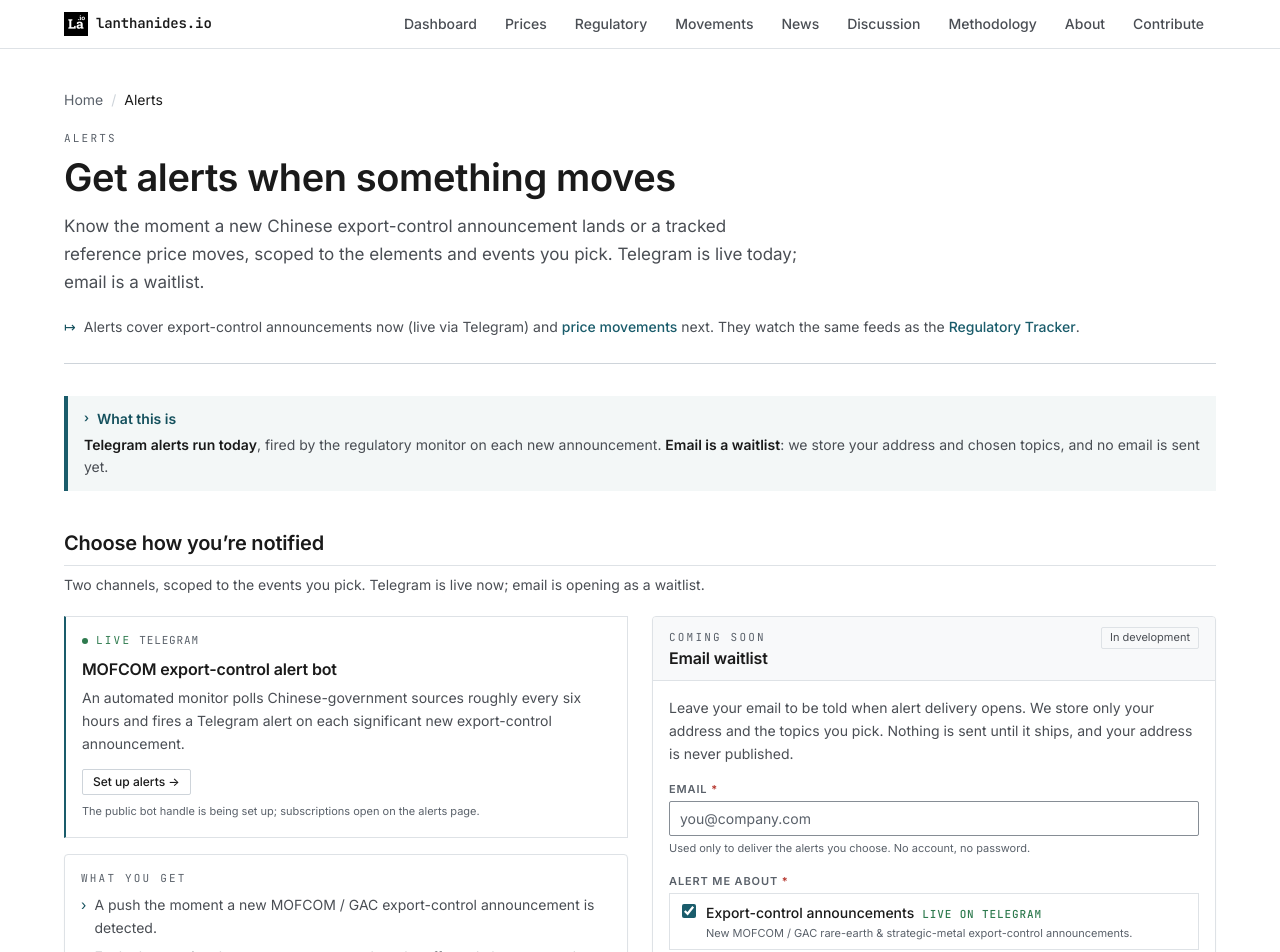
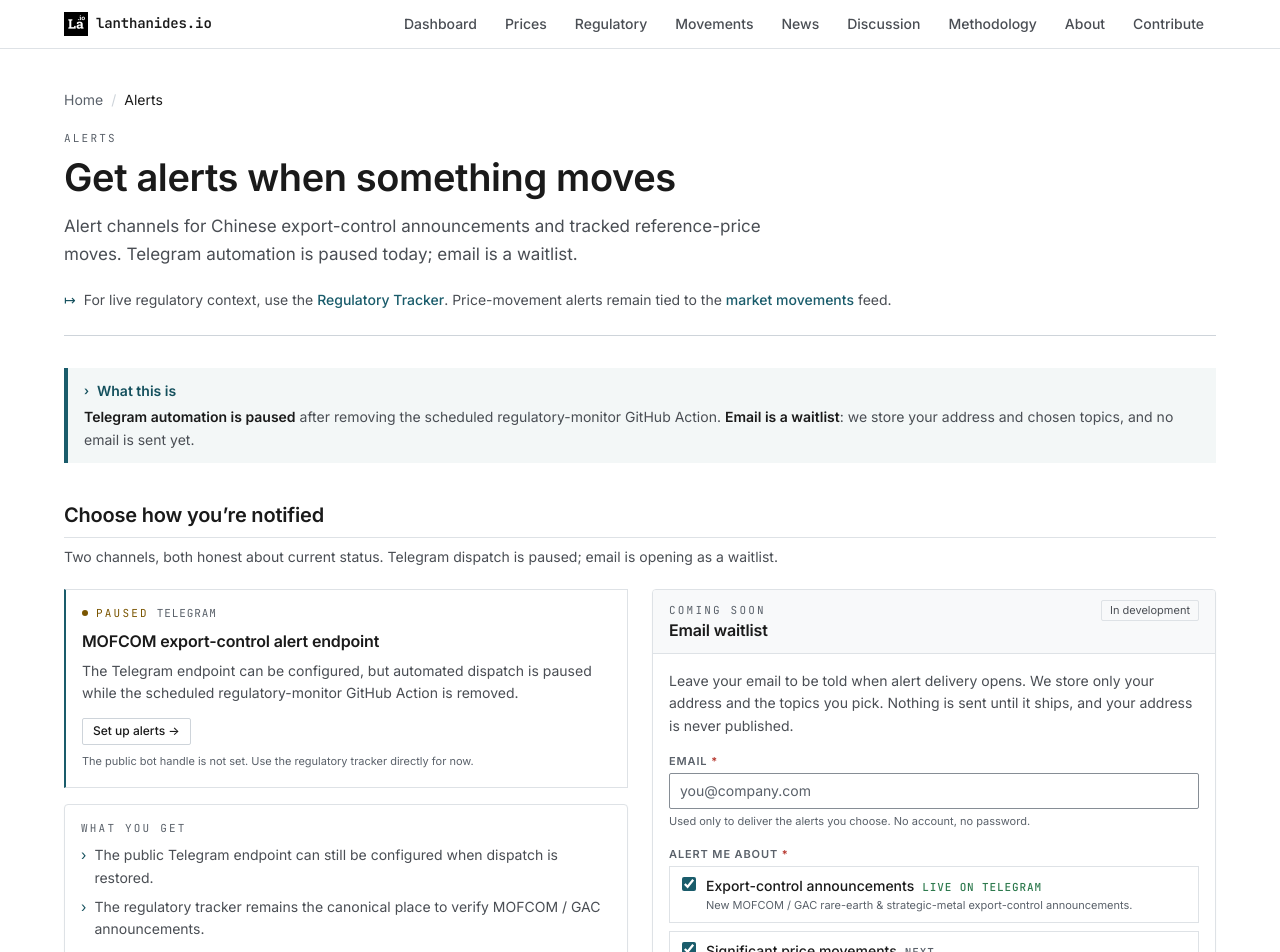
Before and after one commit to mironovb/lanthanides.io, a Next.js app: page /alerts in a window 1280 px wide. Shown: the top 952 px of the page. Built offline with nearby package versions, Linux system fonts and the light colour scheme; no server answers.

Commit message:
Remove scheduled regulatory monitor action

```diff
--- a/app/alerts/page.tsx
+++ b/app/alerts/page.tsx
@@ -3,9 +3,8 @@
  * Chinese export-control announcement lands or a tracked price moves. Two
  * channels, each honest about status:
  *
- *   • Telegram: LIVE. The regulatory monitor already dispatches alerts; this
- *     places the prompt-16 TelegramBadge subscribe CTA (real bot link via
- *     NEXT_PUBLIC_TELEGRAM_BOT_URL, else routes here with a maintainer note).
+ *   • Telegram: PAUSED. The endpoint can be configured, but automated dispatch is
+ *     paused after removing the scheduled regulatory-monitor GitHub Action.
  *   • Email: WAITLIST. A capture form POSTs to /api/subscribe, persisting a
  *     `Subscription` (channel:'email', status:'waitlist'). Nothing is sent; the
  *     confirmation says so (CLAUDE.md hard rule #1).
@@ -24,7 +23,7 @@ import { Callout, Chip, Panel, SectionHeading } from '@/components/ui';
 import { TelegramSubscribe, EmailWaitlistForm } from '@/components/alerts';
 
 const DESCRIPTION =
-  'Get notified the moment a new Chinese export-control announcement lands or a tracked rare-earth price moves, by Telegram (live now) or email (join the waitlist). Scoped to the events you care about; your address is never published.';
+  'Alert channels for Chinese export-control announcements and tracked rare-earth price moves. Telegram automation is paused; email is a waitlist. Your address is never published.';
 
 export const metadata: Metadata = buildMetadata({
   title: 'Alerts: Export-Control & Price Notifications by Telegram or Email',
@@ -50,20 +49,21 @@ export default function AlertsPage() {
         crumbs={[{ label: 'Home', href: '/' }, { label: 'Alerts' }]}
         eyebrow="Alerts"
         title="Get alerts when something moves"
-        lead="Know the moment a new Chinese export-control announcement lands or a tracked reference price moves, scoped to the elements and events you pick. Telegram is live today; email is a waitlist."
+        lead="Alert channels for Chinese export-control announcements and tracked reference-price moves. Telegram automation is paused today; email is a waitlist."
       >
         <StoryLink>
-          Alerts cover export-control announcements now (live via Telegram) and{' '}
-          <Link href="/movements/">price movements</Link> next. They watch the same
-          feeds as the <Link href="/regulatory/">Regulatory Tracker</Link>.
+          For live regulatory context, use the{' '}
+          <Link href="/regulatory/">Regulatory Tracker</Link>. Price-movement
+          alerts remain tied to the <Link href="/movements/">market movements</Link>{' '}
+          feed.
         </StoryLink>
       </PageHeader>
 
       {/* ── How this works today ─────────────────────────────────────────── */}
       <Callout tone="note" title="What this is" className="mt-8">
         <p className="leading-relaxed">
-          <span className="font-semibold text-fg">Telegram alerts run today</span>,
-          fired by the regulatory monitor on each new announcement.{' '}
+          <span className="font-semibold text-fg">Telegram automation is paused</span>{' '}
+          after removing the scheduled regulatory-monitor GitHub Action.{' '}
           <span className="font-semibold text-fg">Email is a waitlist</span>: we
           store your address and chosen topics, and no email is sent yet.
         </p>
@@ -73,10 +73,10 @@ export default function AlertsPage() {
       <section className="mt-10">
         <SectionHeading
           title="Choose how you’re notified"
-          description="Two channels, scoped to the events you pick. Telegram is live now; email is opening as a waitlist."
+          description="Two channels, both honest about current status. Telegram dispatch is paused; email is opening as a waitlist."
         />
         <div className="mt-5 grid items-start gap-6 lg:grid-cols-2">
-          {/* Telegram (LIVE) */}
+          {/* Telegram (PAUSED) */}
           <TelegramSubscribe />
 
           {/* Email (COMING SOON) */}
--- a/components/alerts/TelegramSubscribe.tsx
+++ b/components/alerts/TelegramSubscribe.tsx
@@ -1,24 +1,16 @@
 /**
- * TelegramSubscribe: the live Telegram column of the alerts page (Prompt 22). It
- * places the prompt-16 `TelegramBadge` CTA (the real subscribe button to the
- * MOFCOM export-control alert bot, driven by `NEXT_PUBLIC_TELEGRAM_BOT_URL`) and
- * surrounds it with the page-specific detail the task asks for: what a subscriber
- * actually gets, and, when the public bot handle isn't configured yet, a
- * maintainer note instructing the owner to set the env var.
- *
- * Why this is honestly "Live": the regulatory monitor already polls Chinese-
- * government sources roughly every six hours and dispatches a Telegram alert on
- * each significant new announcement (AUDIT §1.9/§5). The only thing the owner must
- * supply is the public bot link; until then the CTA routes to this page rather
- * than shipping a guessed/dead link (hard rule #1). Server component.
+ * TelegramSubscribe: the Telegram column of the alerts page. The endpoint can
+ * still be configured through `NEXT_PUBLIC_TELEGRAM_BOT_URL`, but automated
+ * dispatch is paused because the scheduled regulatory-monitor GitHub Action was
+ * removed. Server component.
  */
 import { Callout, Card } from '@/components/ui';
 import { TelegramBadge, getTelegramBotUrl } from '@/components/trust';
 
 const PERKS = [
-  'A push the moment a new MOFCOM / GAC export-control announcement is detected.',
-  'Each alert carries the announcement number, the affected elements, and a link straight to the regulatory tracker.',
-  'Polled from Chinese-government sources on a roughly six-hourly cadence, with no digest delay on critical changes.',
+  'The public Telegram endpoint can still be configured when dispatch is restored.',
+  'The regulatory tracker remains the canonical place to verify MOFCOM / GAC announcements.',
+  'Automated polling is paused; no six-hourly GitHub Action currently sends alerts.',
 ];
 
 export function TelegramSubscribe() {
@@ -50,7 +42,8 @@ export function TelegramSubscribe() {
           <span className="font-mono text-fg">NEXT_PUBLIC_TELEGRAM_BOT_URL</span>{' '}
           at the real <span className="font-mono text-fg">https://t.me/&lt;handle&gt;</span>{' '}
           (see <span className="font-mono text-fg">.env.example</span>) and the CTA
-          opens Telegram directly. The monitor’s alerting itself is already running.
+          opens Telegram directly. Automated alert dispatch is paused until a
+          maintainer restores a monitor outside the removed GitHub Action.
         </Callout>
       ) : null}
     </div>
--- a/components/trust/TelegramBadge.tsx
+++ b/components/trust/TelegramBadge.tsx
@@ -1,9 +1,8 @@
 /**
- * TelegramBadge: marks the MOFCOM export-control alert bot as LIVE (Prompt 16).
- * The regulatory monitor really does poll Chinese-government sources roughly
- * every six hours and dispatch a Telegram alert on each significant new
- * announcement (AUDIT §1.9/§5), so "Live" is a true claim about a running
- * capability, not a promise.
+ * TelegramBadge: marks the MOFCOM export-control alert bot endpoint. Automated
+ * dispatch is currently paused because the scheduled GitHub Actions monitor was
+ * removed while the site runs from Vercel. This component therefore avoids any
+ * "live monitor" claim.
  *
  * The public bot *handle*, however, is not hardcoded. The CTA reads
  * `NEXT_PUBLIC_TELEGRAM_BOT_URL` (a build-inlined public var): when it points at
@@ -11,7 +10,7 @@
  * the CTA routes to /alerts/ instead of shipping a guessed/fake link
  * (CLAUDE.md hard rule #1 + Prompt-16 task #4). See `.env.example`.
  *
- * Two shapes: `inline` (a compact LIVE pill) and `panel` (a CTA block). Server
+ * Two shapes: `inline` (a compact status pill) and `panel` (a CTA block). Server
  * component.
  */
 import Link from 'next/link';
@@ -33,11 +32,11 @@ export function getTelegramBotUrl(): string | null {
   return raw;
 }
 
-function LiveDot() {
+function PausedDot() {
   return (
     <span
       aria-hidden="true"
-      className="inline-block h-1.5 w-1.5 rounded-full bg-up"
+      className="inline-block h-1.5 w-1.5 rounded-full bg-risk-medium"
     />
   );
 }
@@ -59,9 +58,11 @@ export function TelegramBadge({
           className,
         )}
       >
-        <LiveDot />
-        <span className="font-mono uppercase tracking-caps text-up">Live</span>
-        <span className="text-fg-muted">Telegram MOFCOM alert bot</span>
+        <PausedDot />
+        <span className="font-mono uppercase tracking-caps text-risk-medium">
+          Paused
+        </span>
+        <span className="text-fg-muted">Telegram MOFCOM alert endpoint</span>
         {botUrl ? (
           <a
             href={botUrl}
@@ -91,19 +92,18 @@ export function TelegramBadge({
       )}
     >
       <div className="flex items-center gap-2">
-        <LiveDot />
-        <p className="eyebrow text-up">Live</p>
+        <PausedDot />
+        <p className="eyebrow text-risk-medium">Paused</p>
         <p className="font-mono text-2xs uppercase tracking-caps text-fg-dim">
           Telegram
         </p>
       </div>
       <h3 className="mt-2 font-serif text-base font-semibold text-fg">
-        MOFCOM export-control alert bot
+        MOFCOM export-control alert endpoint
       </h3>
       <p className="mt-1.5 text-sm leading-relaxed text-fg-muted">
-        An automated monitor polls Chinese-government sources roughly every six
-        hours and fires a Telegram alert on each significant new export-control
-        announcement.
+        The Telegram endpoint can be configured, but automated dispatch is paused
+        while the scheduled regulatory-monitor GitHub Action is removed.
       </p>
       <div className="mt-3">
         {botUrl ? (
@@ -123,8 +123,8 @@ export function TelegramBadge({
       </div>
       {!botUrl ? (
         <p className="mt-2 text-2xs leading-relaxed text-fg-dim">
-          The public bot handle is being set up; subscriptions open on the alerts
-          page.
+          The public bot handle is not set. Use the regulatory tracker directly
+          for now.
         </p>
       ) : null}
     </section>
```
Also changed, not shown: 8 other files (tests, documents, lock files or other folders).
